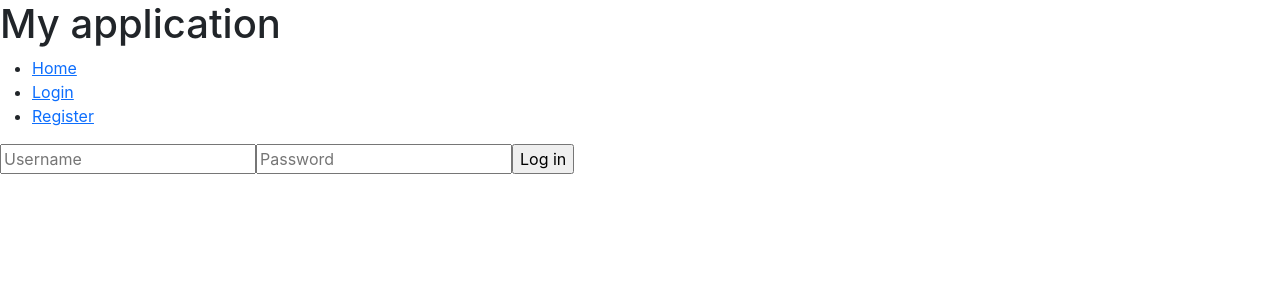
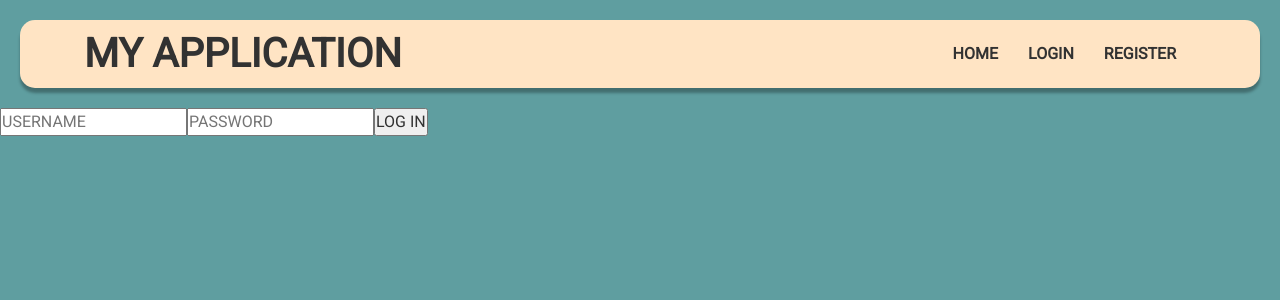
Before and after one commit to SovicLeon/ProjektnaNaloga_SpletniDel_Frontend, a React (Create React App) app: page /login in a window 1280 px wide. Shown: the top 300 px of the page. Built offline with nearby package versions, Linux system fonts and the light colour scheme.

Commit message:
Added styling, clicking on a polyline now shows the corresponding section info

```diff
--- a/public/index.html
+++ b/public/index.html
@@ -26,6 +26,7 @@
     -->
     <link href="https://cdn.jsdelivr.net/npm/bootstrap@5.1.3/dist/css/bootstrap.min.css" rel="stylesheet" integrity="sha384-1BmE4kWBq78iYhFldvKuhfTAU6auU8tT94WrHftjDbrCEXSU1oBoqyl2QvZ6jIW3" crossorigin="anonymous">
     <title>React App</title>
+    <link href="https://fonts.googleapis.com/css2?family=Roboto&display=swap" rel="stylesheet">
   </head>
   <body>
     <noscript>You need to enable JavaScript to run this app.</noscript>
--- a/src/components/Header.js
+++ b/src/components/Header.js
@@ -1,6 +1,7 @@
 import { useContext } from "react";
 import { UserContext } from "../userContext";
 import { Link } from "react-router-dom";
+import './style.css';
 
 function Header(props) {
     return (
--- a/src/components/LastDrive.js
+++ b/src/components/LastDrive.js
@@ -52,12 +52,14 @@ function LastDrive() {
   }, []);
 
   if (loading) {
-    return <div>Loading...</div>;
+    return <div className="progress-bar" style={{ '--width': 10 }} data-label="Loading..."></div>;
   }
 
   return (
     <div>
-      <h1>Last drive</h1>
+      <div class="pageTitle">
+        <h1>Last drive</h1>
+      </div>
       <MapContainer center={[userPositions[0].latitude, userPositions[0].longitude]} zoom={13} style={{ height: "500px" }}>
         <TileLayer
           attribution='&copy; <a href="https://www.openstreetmap.org/copyright">OpenStreetMap</a> contributors'
--- a/src/components/LastLocation.js
+++ b/src/components/LastLocation.js
@@ -56,7 +56,9 @@ function LastLocation() {
 
   return (
     <div>
-      <h1>Last location</h1>
+      <div class="pageTitle">
+        <h1>Last location</h1>
+      </div>
       <MapContainer center={userPosition} zoom={13} style={{ height: "500px"}}>
         <TileLayer
           attribution='&copy; <a href="https://www.openstreetmap.org/copyright">OpenStreetMap</a> contributors'
--- a/src/components/Profile.js
+++ b/src/components/Profile.js
@@ -18,9 +18,14 @@ function Profile(){
     return (
         <>
             {!userContext.user ? <Navigate replace to="/login" /> : ""}
-            <h1>User profile</h1>
-            <p>Username: {profile.username}</p>
-            <p>Email: {profile.email}</p>
+            <div class="pageTitle">
+                <h1>User Profile</h1>
+            </div>
+            <div id="userProfile">
+                <p>Username <br/>{profile.username}</p>
+                <hr/>
+                <p>Email <br/>{profile.email}</p>
+            </div>
         </>
     );
 }
--- a/src/components/RoadInfo.js
+++ b/src/components/RoadInfo.js
@@ -55,7 +55,9 @@ function RoadInfo() {
 
   return (
     <div>
-      <h1>Road info</h1>
+      <div class="pageTitle">
+        <h1>Road info</h1>
+      </div>
       <MapContainer center={[userPositions[0].start_pos_lat, userPositions[0].start_pos_lon]} zoom={13} style={{ height: "500px" }}>
         <TileLayer
           attribution='&copy; <a href="https://www.openstreetmap.org/copyright">OpenStreetMap</a> contributors'
@@ -63,7 +65,15 @@ function RoadInfo() {
         />
         {userPositions.map((position, idx) => (
           <>
-            <Polyline key={`polyline-${idx}`} pathOptions={{ color: 'red' }} positions={[[position.start_pos_lat, position.start_pos_lon], [position.end_pos_lat, position.end_pos_lon]]} />
+            <Polyline key={`polyline-${idx}`} pathOptions={{ color: 'red' }} positions={[[position.start_pos_lat, position.start_pos_lon], [position.end_pos_lat, position.end_pos_lon]]}>
+              <Popup>
+              Start Position: <br />
+              Lat: {position.start_pos_lat}, Long: {position.start_pos_lon} <br />
+              Time: {new Date(position.time).toLocaleString()} <br />
+              Duration: {position.duration} <br />
+              Acceleration Average: {position.acc_average}, Max: {position.acc_max}, Min: {position.acc_min} <br />
+            </Popup>
+            </Polyline>
             <Marker key={`marker-start-${idx}`} position={[position.start_pos_lat, position.start_pos_lon]}>
               <Popup>
                 Start Position: <br />
--- /dev/null
+++ b/src/components/style.css
@@ -0,0 +1,119 @@
+*, a {
+    box-sizing: border-box;
+    margin: 0;
+    padding: 0;
+    text-transform: uppercase;
+    font-family: 'Roboto', sans-serif;
+    color: rgb(50, 50, 50);
+}
+
+body {
+    background-color: cadetblue;
+}
+
+header {
+    display: flex;
+    justify-content: space-between;
+    align-items: center;
+    padding: 10px 5%;
+    margin: 20px;
+    background-color: bisque;
+    border-radius: 15px;
+    box-shadow: 0px 5px 3px 0 rgba(0,0,0,.3);
+}
+
+nav {
+    list-style: none;
+}
+
+ul {
+    margin-bottom: 0px;
+}
+
+li {
+    display: inline-block;
+    margin-right: 10px;
+}
+
+a {
+    transition: all 0.3s ease-in-out;
+    text-decoration: none;
+    font-weight: 600;
+    padding: 10px;
+    border-radius: 20px;
+}
+
+a:hover {
+    background-color:chocolate;
+    color: white;
+    box-shadow: 0px 0px 5px 0px rgba(0,0,0,0.3);
+}
+
+h1 {
+    font-weight: 600;
+    margin-bottom: 0px;
+}
+
+.pageTitle {
+    display: flex;
+    justify-content: center;
+    align-items: center;
+    width: 15%;
+    margin-left: auto;
+    margin-right: auto;
+    margin-top: 20px;
+    margin-bottom: 20px;
+    border-radius: 20px;
+    text-align: center;
+    background-color: bisque;
+    box-shadow: 0px 5px 3px 0 rgba(0,0,0,.3);
+    padding: 10px;
+}
+
+.pageTitle h1 {
+    font-size: 20px;
+}
+
+#userProfile {
+    width: 15%;
+    margin-left: auto;
+    margin-right: auto;
+    margin-top: 20px;
+    margin-bottom: 20px;
+    border-radius: 20px;
+    text-align: center;
+    background-color: bisque;
+    box-shadow: 0px 5px 3px 0 rgba(0,0,0,.3);
+    padding: 10px;
+}
+
+#userProfile p {
+    font-weight: 600;
+}
+
+.progress-bar {
+    position: relative;
+    width: 500px;
+    height: 3em;
+    margin: 250px auto;
+    background-color: bisque;
+    border-radius: 20px;
+    color: rgb(50, 50, 50);
+}
+
+.progress-bar::before {
+    position: absolute;
+    content: attr(data-label);
+    font-weight: 600;
+    display:flex;
+    align-items: center;
+    left: .5em;
+    top: .5em;
+    bottom: .5em;
+    width: calc(var(--width, 0) * 1%);
+    min-width: 2rem;
+    max-width: calc(100% - 1em);
+    border-radius: 20px;
+    padding: 1em;
+    background-color: cadetblue;
+}
```
